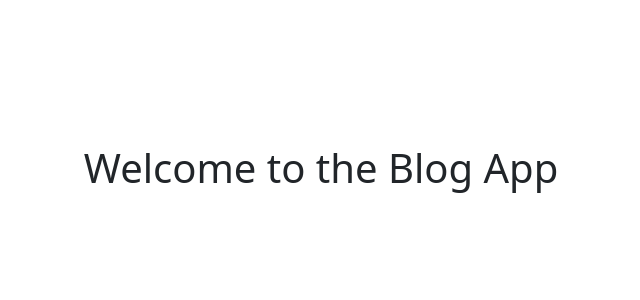
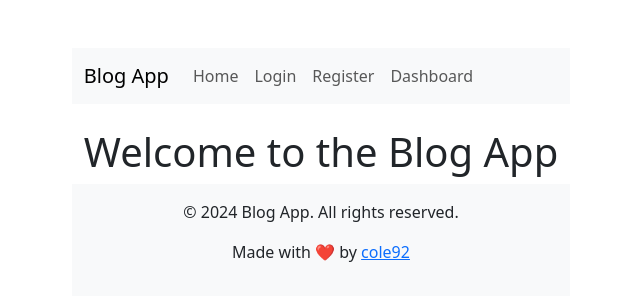
Before and after one commit to cole92/liferecompiled, a React (Vite) app: page / in a window 1280 px wide. Shown: the part 228-528 px from the top of the page, without its empty margins (319-959 px from the left). Built offline with nearby package versions, Linux system fonts and the light colour scheme.

Commit message:
Implemented Layout with Header and Footer, wrapped app with Layout

```diff
--- a/package.json
+++ b/package.json
@@ -11,6 +11,7 @@
   },
   "dependencies": {
     "bootstrap": "^5.3.3",
+    "prop-types": "^15.8.1",
     "react": "^18.3.1",
     "react-bootstrap": "^2.10.6",
     "react-dom": "^18.3.1",
--- a/src/App.jsx
+++ b/src/App.jsx
@@ -1,5 +1,6 @@
 //import { useState } from 'react';
 import { Routes, Route } from "react-router-dom";
+import Layout from "./components/Layout";
 import Home from "./pages/Home";
 import Login from "./pages/Login";
 import Register from "./pages/Register";
@@ -8,14 +9,14 @@ import "./App.css";
 
 function App() {
   return (
-    <div>
+    <Layout>
       <Routes>
         <Route path="/" element={<Home />} />
-        <Route path="login" element={<Login />} />
-        <Route path="register" element={<Register />} />
-        <Route path="dashboard" element={<Dashboard />} />
+        <Route path="/login" element={<Login />} />
+        <Route path="/register" element={<Register />} />
+        <Route path="/dashboard" element={<Dashboard />} />
       </Routes>
-    </div>
+    </Layout>
   );
 }
 
--- /dev/null
+++ b/src/components/Footer.jsx
@@ -0,0 +1,19 @@
+const Footer = () => {
+  return (
+    <footer className="bg-light text-center py-3">
+      <p>© {new Date().getFullYear()} Blog App. All rights reserved.</p>
+      <p>
+        Made with ❤️ by{" "}
+        <a
+          href="https://github.com/cole92"
+          target="_blank"
+          rel="noopener noreferrer"
+        >
+          cole92
+        </a>
+      </p>
+    </footer>
+  );
+};
+
+export default Footer;
--- /dev/null
+++ b/src/components/Header.jsx
@@ -0,0 +1,53 @@
+import { Link } from "react-router-dom";
+import "bootstrap/dist/css/bootstrap.min.css";
+
+const Header = () => {
+  return (
+    <nav className="navbar navbar-expand-lg navbar-light bg-light">
+      <div className="container-fluid">
+        {/* Logo ili naziv aplikacije */}
+        <Link className="navbar-brand" to="/">
+          Blog App
+        </Link>
+
+        {/* Dugme za otvaranje menija na manjim ekranima */}
+        <button
+          className="navbar-toggler"
+          type="button"
+          data-bs-toggle="collapse"
+          data-bs-target="#navbarNav"
+        >
+          <span className="navbar-toggler-icon"></span>
+        </button>
+
+        {/* Navigacioni linkovi */}
+        <div className="collapse navbar-collapse" id="navbarNav">
+          <ul className="navbar-nav">
+            <li className="nav-item">
+              <Link className="nav-link" to="/">
+                Home
+              </Link>
+            </li>
+            <li className="nav-item">
+              <Link className="nav-link" to="/login">
+                Login
+              </Link>
+            </li>
+            <li className="nav-item">
+              <Link className="nav-link" to="/register">
+                Register
+              </Link>
+            </li>
+            <li className="nav-item">
+              <Link className="nav-link" to="/dashboard">
+                Dashboard
+              </Link>
+            </li>
+          </ul>
+        </div>
+      </div>
+    </nav>
+  );
+};
+
+export default Header;
--- /dev/null
+++ b/src/components/Layout.jsx
@@ -0,0 +1,21 @@
+import PropTypes from "prop-types"; // Biblioteka za validaciju props-a
+import Header from "./Header";
+import Footer from "./Footer";
+
+// Layout komponenta koja obavija stranice aplikacije
+const Layout = ({ children }) => {
+  return (
+    <>
+      <Header />
+      {/* Glavni sadrzaj stranice (dinamican, prosledjen kroz children prop) */}
+      <main className="container mt-4">{children}</main>
+      <Footer />
+    </>
+  );
+};
+// Validacija props-a: children mora biti React cvor i obavezan je
+Layout.propTypes = {
+  children: PropTypes.node.isRequired,
+};
+
+export default Layout;
```
